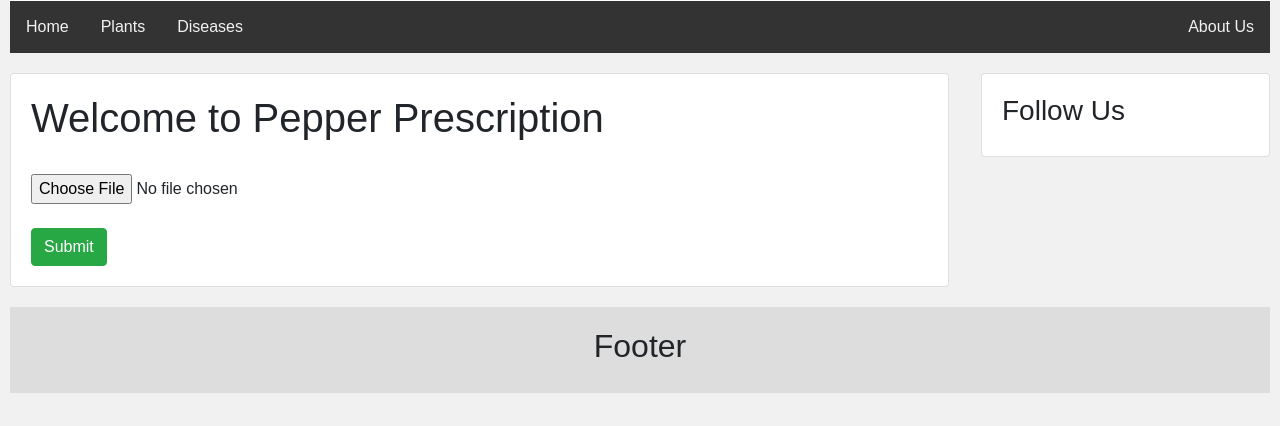
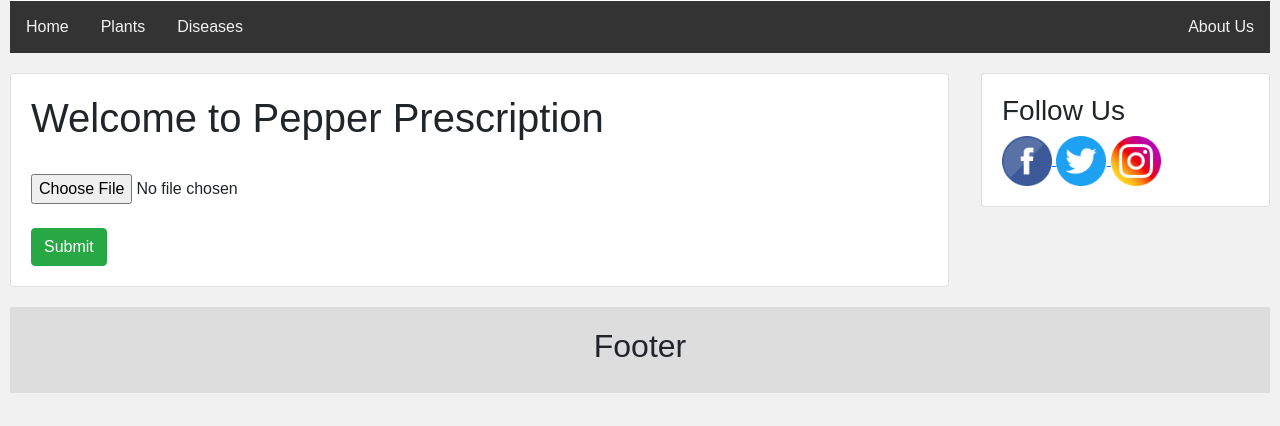
Before and after one commit to NWin-bot/PepperPrescriptionDemo, a Flask app: page / in a window 1280 px wide. Shown: the part 269-695 px from the top of the page. Run offline with Flask 2, Linux system fonts and the light colour scheme; some libraries are stand-ins or nearby versions.

Commit message:
Web App Update

```diff
--- a/static/css/main.css
+++ b/static/css/main.css
@@ -90,3 +90,9 @@ body {
     width: 100%;
   }
 }
+
+/* Social Media Links */
+
+.socialmediaview {
+  display:inline;
+}
--- a/templates/aboutus.html
+++ b/templates/aboutus.html
@@ -17,10 +17,7 @@
 
     </div>
 
-    <div class="card">
-      <h3>Follow Us</h3>
 
-    </div>
   </div>
 
 {% endblock %}
--- a/templates/diseases.html
+++ b/templates/diseases.html
@@ -17,11 +17,7 @@
 
     </div>
 
-    <div class="card">
-      <h3>Follow Us</h3>
 
-    </div>
   </div>
 
-
 {% endblock %}
--- a/templates/index.html
+++ b/templates/index.html
@@ -50,10 +50,7 @@
             </form>
           </div>
 
-        </div>
-
-        <div class="rightcolumn">
-         {% if upload_hold %}
+          {% if upload_hold %}
           <div class="card">
             <h2>Prediction & Treatment</h2>
             <img src="{{url_for('static',filename='uploads/')}}{{img_name}}" alt="pepperprescription" width="150" height="150">
@@ -61,9 +58,24 @@
           </div>
           {% endif %}
 
+        </div>
+
+        <div class="rightcolumn">
+
+
           <div class="card">
             <h3>Follow Us</h3>
-
+            <span class="socialmediaview">
+            <a href="#">
+              <img src="{{url_for('static',filename='image/facebook.png')}}" alt="" width="50" height="50">
+            </a>
+            <a href="#">
+              <img src="{{url_for('static',filename='image/twitter.png')}}" alt="" width="50" height="50">
+            </a>
+            <a href="#">
+              <img src="{{url_for('static',filename='image/instagram.png')}}" alt="" width="50" height="50">
+            </a>
+          </span>
           </div>
         </div>
 
--- a/templates/plants.html
+++ b/templates/plants.html
@@ -17,10 +17,7 @@
 
     </div>
 
-    <div class="card">
-      <h3>Follow Us</h3>
 
-    </div>
   </div>
 
 {% endblock %}
--- a/views.py
+++ b/views.py
@@ -6,10 +6,10 @@ views = Blueprint(__name__, "views")
 @views.route("/", methods=["POST","GET"])
 def home():
     if request.method=='POST':
-        f=request.files["image"]
-        filename=f.filename
+        file_hold=request.files["image"]
+        filename=file_hold.filename
         Path=os.path.join("static/uploads",filename)
-        f.save(Path)
+        file_hold.save(Path)
         return render_template('index.html',upload_hold=True,img_name=filename)
     return render_template('index.html',upload_hold=False,img_name="")
 
```
Also changed, not shown: static/image/facebook.png (added), static/image/instagram.png (added), static/image/twitter.png (added), 1 other file.
